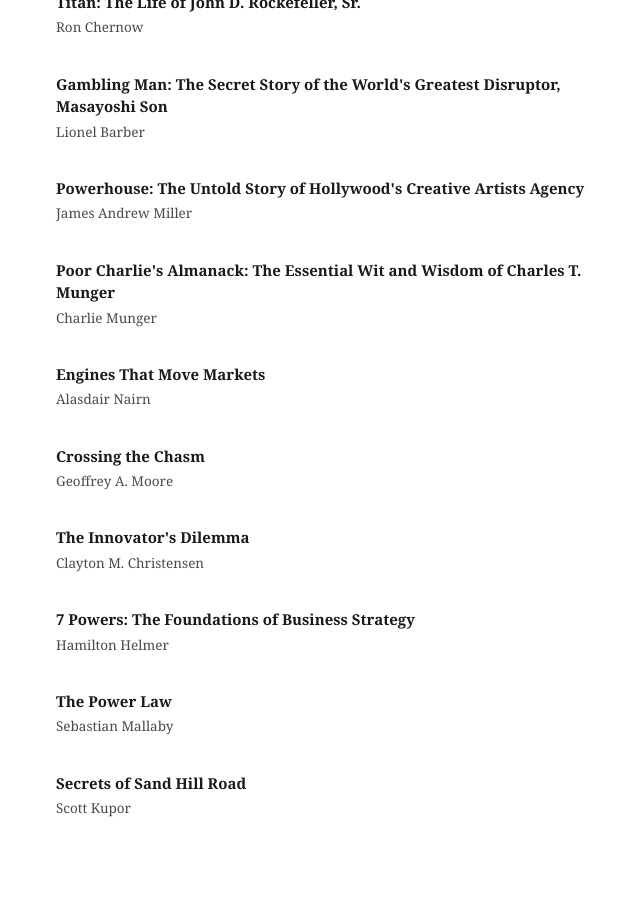
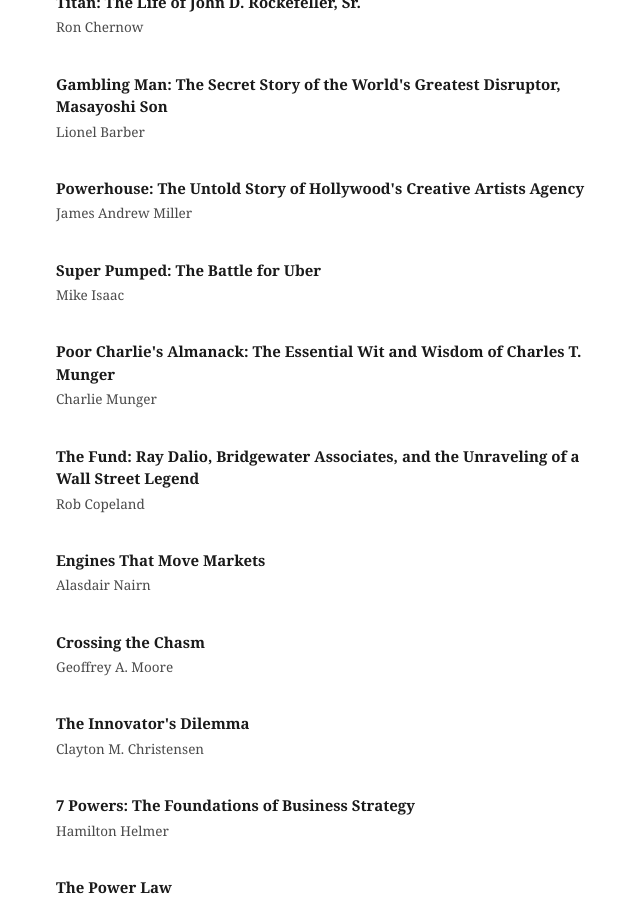
Before and after one commit to markuslukk/markuslukk.github.io, a Jekyll site: the page built from books.html, in a window 1280 px wide and 900 px high, scrolled down 1136 px. Shown: the whole window, without its empty margins (304-944 px from the left). Built offline with Jekyll 4.4.1, drawn with Linux system fonts in a browser that asks for light colours.

Commit message:
Update books.html

```diff
--- a/books.html
+++ b/books.html
@@ -128,8 +128,20 @@
       </li>
       <li class="book-item">
         <div class="book-info">
+          <span class="book-title">Super Pumped: The Battle for Uber</span>
+          <span class="book-author">Mike Isaac</span>
+        </div>
+      </li>
+      <li class="book-item">
+        <div class="book-info">
           <span class="book-title">Poor Charlie's Almanack: The Essential Wit and Wisdom of Charles T. Munger</span>
           <span class="book-author">Charlie Munger</span>
+        </div>
+      </li>
+      <li class="book-item">
+        <div class="book-info">
+          <span class="book-title">The Fund: Ray Dalio, Bridgewater Associates, and the Unraveling of a Wall Street Legend</span>
+          <span class="book-author">Rob Copeland</span>
         </div>
       </li>
       <li class="book-item">
```
